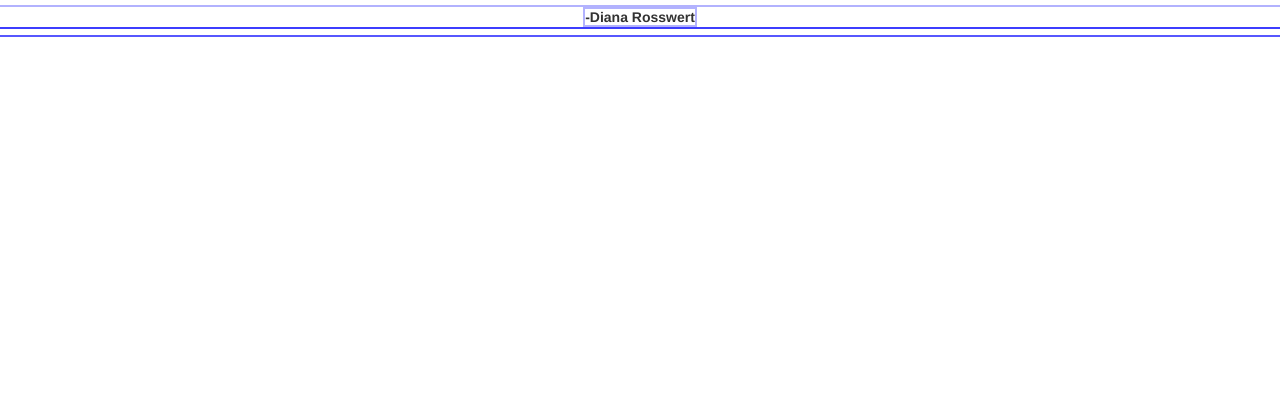
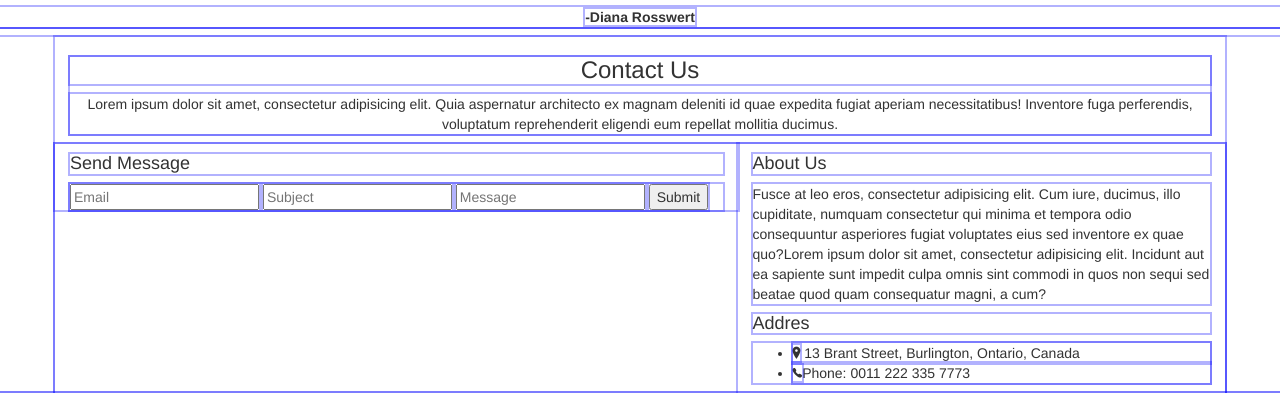
Before and after one commit to Jenny-Ha/Examen-Final---Primes-Theme, a plain HTML site: page index.html in a window 1280 px wide. Shown: the part 3549-3942 px from the top of the page. Before the commit the page ends 3586 px from the top, so only its background shows below. Drawn offline with Linux system fonts and the light colour scheme; files whose address does not match are found by name.

Commit message:
Section contact

```diff
--- a/index.html
+++ b/index.html
@@ -341,11 +341,43 @@
       </div>
   </section>
 
+  <section class="Contact">
+      <div class="container">
+          <div class="contact-info text-center">
+              <h3> Contact Us</h3>
+              <p>Lorem ipsum dolor sit amet, consectetur adipisicing elit. Quia aspernatur architecto ex magnam deleniti id quae expedita fugiat aperiam necessitatibus! Inventore fuga perferendis, voluptatum reprehenderit eligendi eum repellat mollitia ducimus.</p>
+          </div>
+          <div class="row">
+              <div class="col-sm-7">
+                  <h4>Send Message</h4>
+                  <form action="ejemplo.php" method="get">
+                      <input type="text" name="email" placeholder="Email">
+                      <input type="text" name="nombre" placeholder="Subject">
+                      <input type="text" name="mensaje" placeholder="Message">
+                      <input type="submit" name="Submit">
+                  </form>
+              </div>
+
+              <div class="contact-datos col-sm-5">
+                  <h4>About Us</h4>
+                  <p>Fusce at leo eros, consectetur adipisicing elit. Cum iure, ducimus, illo cupiditate, numquam consectetur qui minima et tempora odio consequuntur asperiores fugiat voluptates eius sed inventore ex quae quo?Lorem ipsum dolor sit amet, consectetur adipisicing elit. Incidunt aut ea sapiente sunt impedit culpa omnis sint commodi in quos non sequi sed beatae quod quam consequatur magni, a cum?</p>
+                  <h4>Addres</h4>
+                  <ul class="datos">
+                      <li>
+                          <span class="ion-ios-location"></span> 13 Brant Street, Burlington, Ontario, Canada
+                      </li>
+                      <li>
+                          <span class="ion-ios-telephone"></span>Phone: 0011 222 335 7773
+                      </li>
+                  </ul>
+
+              </div>
+          </div>
+      </div>
 
 
 
-
-  <section class="Contact">   </section>
+  </section>
 
 
   <section class="Follow-us"> </section>
```
